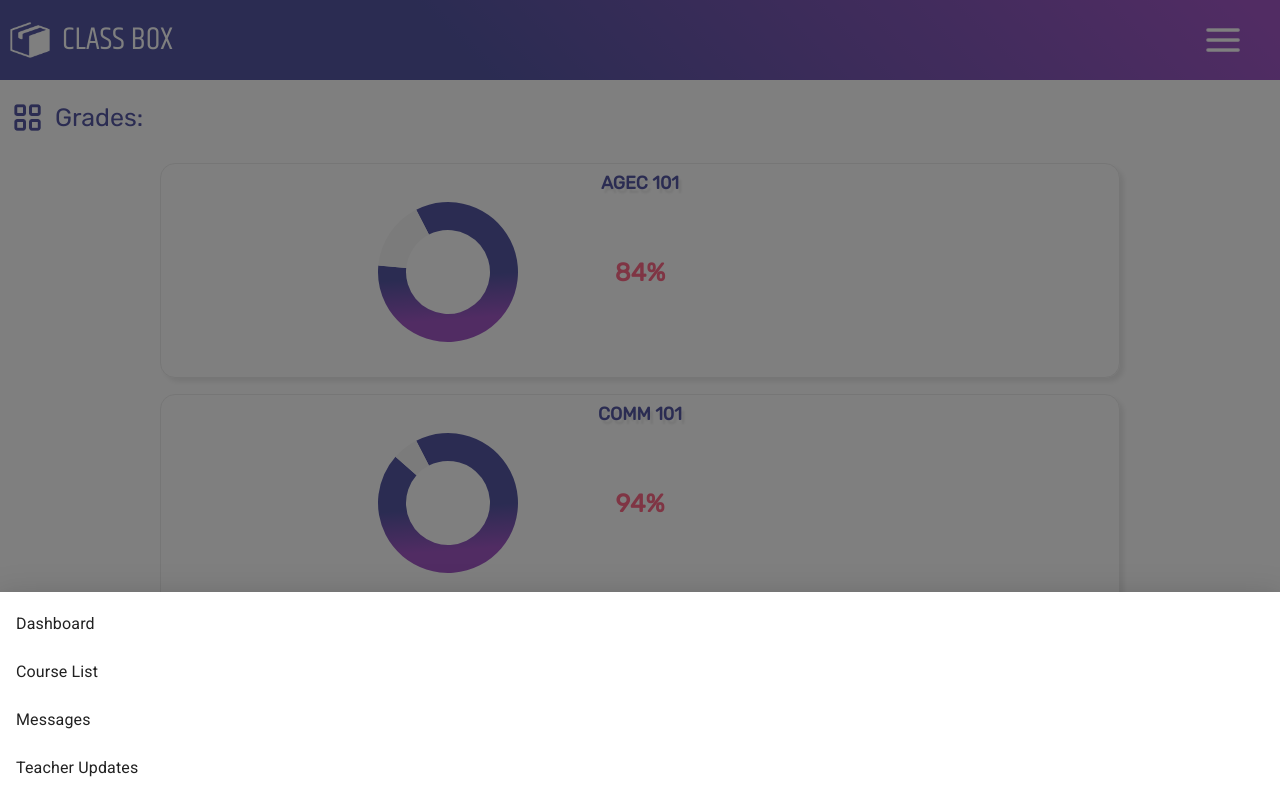
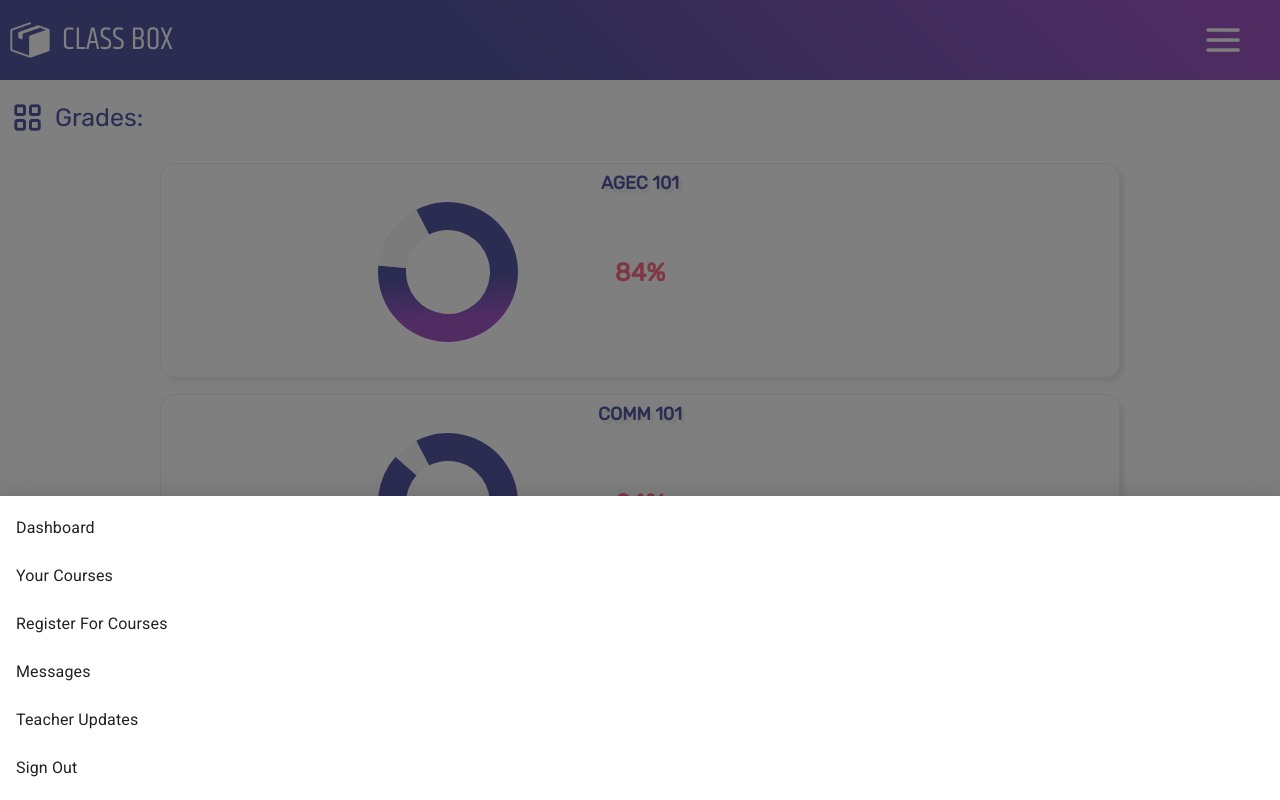
Before and after one commit to box-class/class-box-frontend, a React (Create React App) app: page /student/dashboard in a window 1280 px wide. Both pictures are taken after a click on the button 1223 px from the left and 40 px from the top of the page. Shown: the top 800 px of the page. Built offline with nearby package versions, Linux system fonts and the light colour scheme.

Commit message:
added linked routes to components that have been created

```diff
--- a/src/Shared/Nav/studentNav/popoutMenu.js
+++ b/src/Shared/Nav/studentNav/popoutMenu.js
@@ -6,6 +6,7 @@ import List from '@material-ui/core/List';
 import ListItem from '@material-ui/core/ListItem';
 import ListItemText from '@material-ui/core/ListItemText';
 import menu from '../../../assetts/menu.png';
+import { Link } from 'react-router-dom';
 
 const useStyles = makeStyles({
   list: {
@@ -43,13 +44,23 @@ export default function StudentNav() {
       <List>
           <ListItem button>
             <ListItemText>
-                Dashboard
+                <Link to='/student/dashboard'>
+                  Dashboard
+                </Link>
             </ListItemText>
           </ListItem>
 
           <ListItem button>
             <ListItemText>
-                Course List
+                Your Courses
+            </ListItemText>
+          </ListItem>
+
+          <ListItem button>
+            <ListItemText>
+              <Link to='/register/courses'>
+                Register For Courses
+              </Link>
             </ListItemText>
           </ListItem>
 
@@ -62,6 +73,14 @@ export default function StudentNav() {
           <ListItem button>
             <ListItemText>
                 Teacher Updates
+            </ListItemText>
+          </ListItem>
+
+          <ListItem button>
+            <ListItemText>
+              <Link to='/student/login'>
+                Sign Out
+              </Link>
             </ListItemText>
           </ListItem>
       </List>
```
